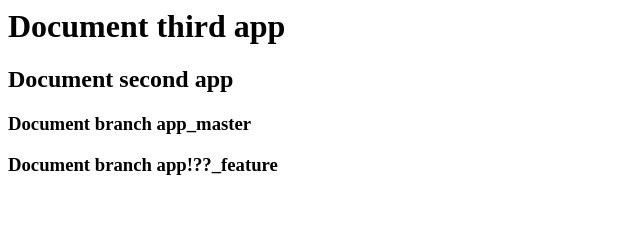
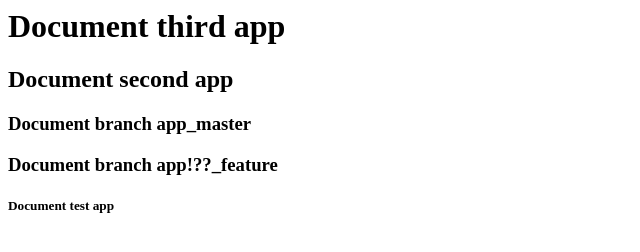
Before and after one commit to beersheva2021AlexanderGavrilov/frontend, a plain HTML site: page index.html in a window 1280 px wide. Shown: the whole page, without its empty margins (0-640 px from the left). Drawn offline with Linux system fonts and the light colour scheme.

Commit message:
from local

```diff
--- a/index.html
+++ b/index.html
@@ -12,6 +12,7 @@
     <h2>Document second app</h2>
     <h3>Document branch app_master</h3>
     <h3>Document branch app!??_feature</h3>
+    <h5>Document test app</h5>
 </body>
 
 </html>
```
